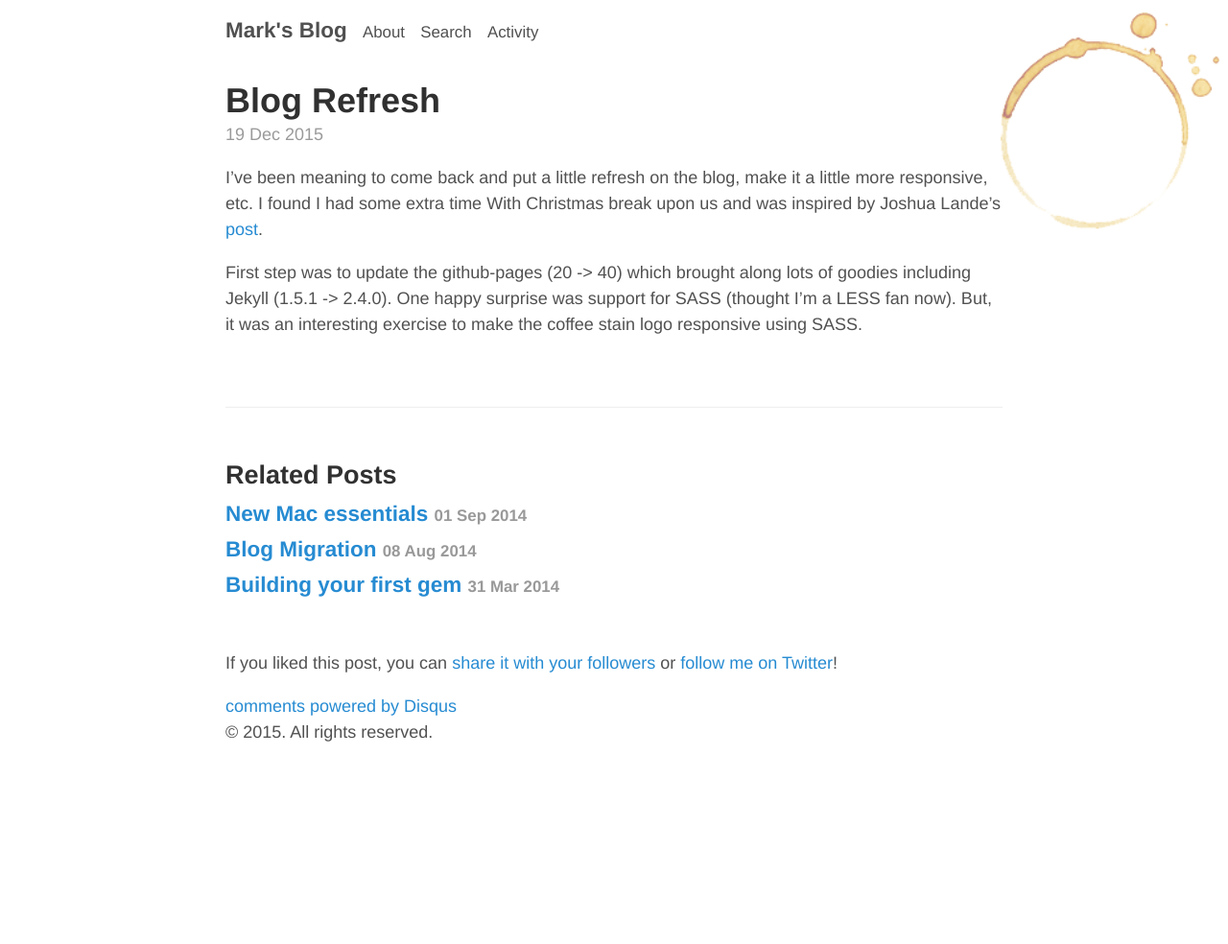
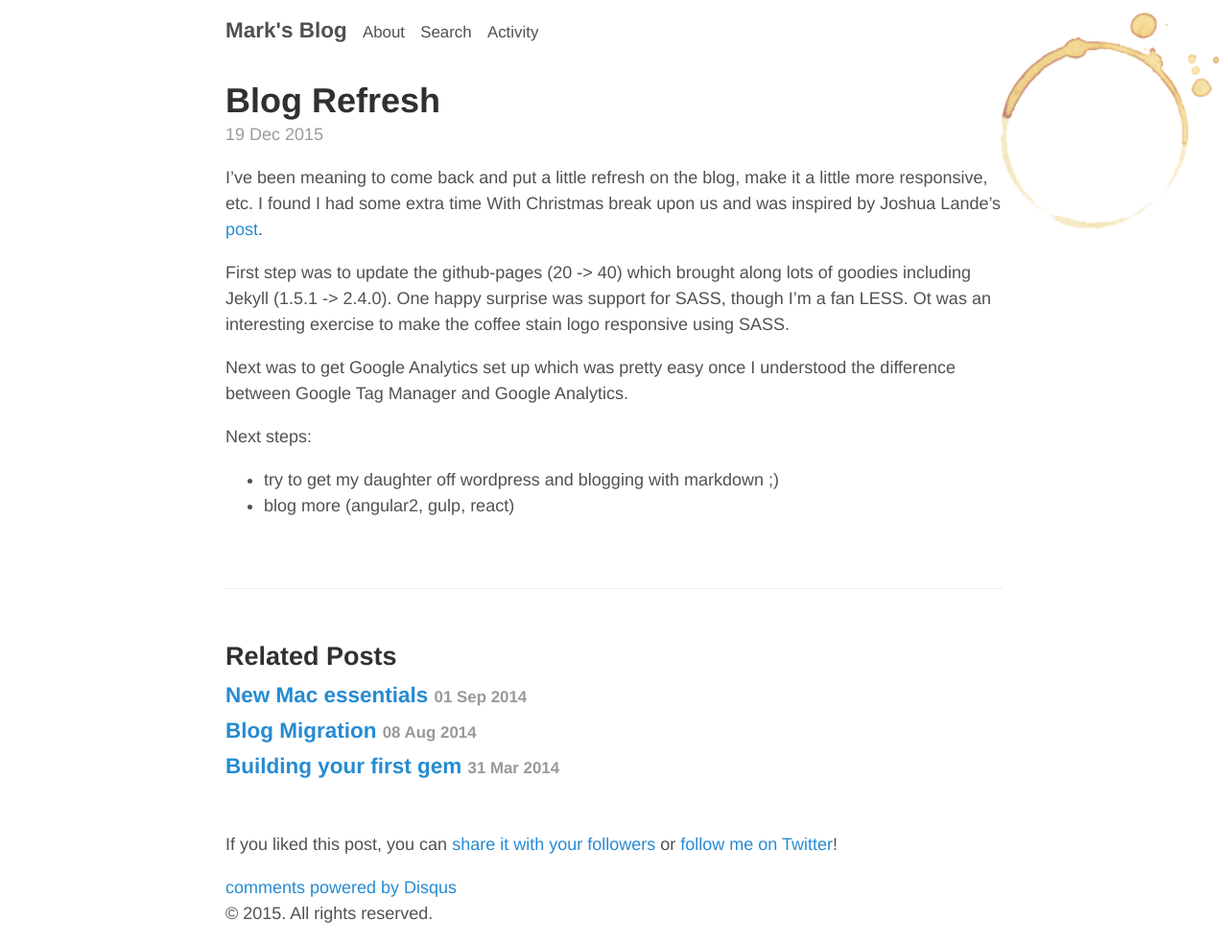
Before and after one commit to marknadig/marknadig.github.io, a Jekyll site: the page built from _posts/2015-12-18-blog-refresh.md, in a window 1280 px wide. Shown: the whole page at 96% size. Built offline with Jekyll 4.4.1, drawn with Linux system fonts in a browser that asks for light colours; nearby versions of some CDN libraries; Markdown is read by kramdown in place of the engine named in the settings; comment, search, counter and statistics services are not loaded; before the commit the page ends 900 px from its top, so only the background shows below that.

Commit message:
minor tweaks

```diff
--- a/_posts/2015-12-18-blog-refresh.md
+++ b/_posts/2015-12-18-blog-refresh.md
@@ -12,5 +14,13 @@ I found I had some extra time With Christmas break upon us and was inspired by J
 <a href='http://joshualande.com/jekyll-github-pages-poole/'>post</a>.
 
 First step was to update the github-pages (20 -> 40) which brought along lots of goodies including Jekyll (1.5.1 -> 2.4.0).
-One happy surprise was support for SASS (thought I'm a LESS fan now). But, it was an interesting exercise to make the
-coffee stain logo responsive using SASS.
+One happy surprise was support for SASS, though I'm a fan LESS. Ot was an interesting exercise to make the coffee stain
+logo responsive using SASS.
+
+Next was to get Google Analytics set up which was pretty easy once I understood the difference between Google Tag Manager
+and Google Analytics.
+
+Next steps:
+
+- try to get my daughter off wordpress and blogging with markdown ;)
+- blog more (angular2, gulp, react)
```
Also changed, not shown: other parts of _posts/2015-12-18-blog-refresh.md (+2 -0 lines), about.md (+3 -2 lines).
